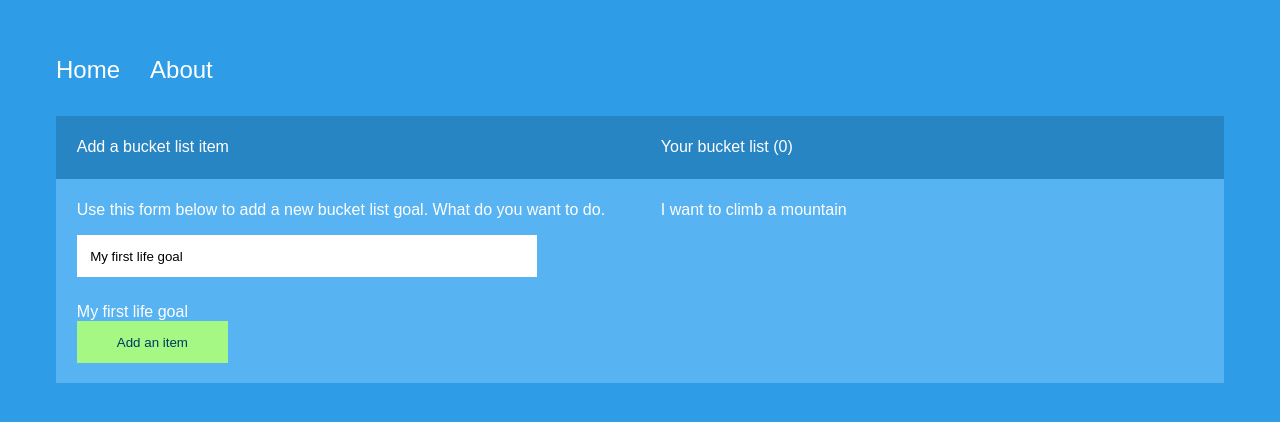
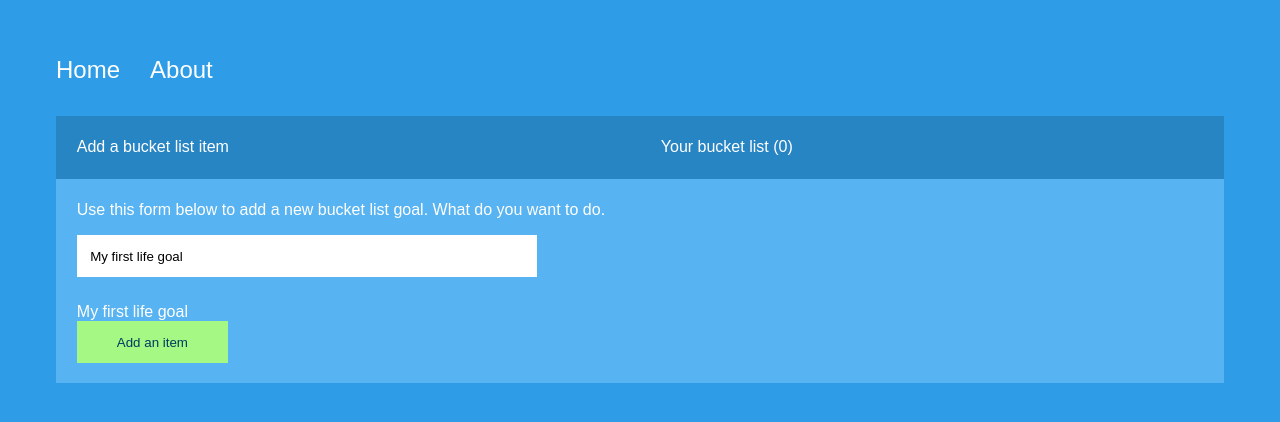
Before and after one commit to bobkoby5i/intro-angular-goals, an Angular app: page / in a window 1280 px wide. Shown: the top 422 px of the page. Built offline with nearby package versions, Linux system fonts and the light colour scheme.

Commit message:
iteration

```diff
--- a/src/app/home/home.component.html
+++ b/src/app/home/home.component.html
@@ -17,8 +17,8 @@
     </div>
 
     <div class="col">
-        <p class="life -container">
-            I want to climb a mountain
+        <p class="life -container" *ngFor="let goal of goals">
+            {{ goal }}
         </p>
     </div>
 </div>
```
